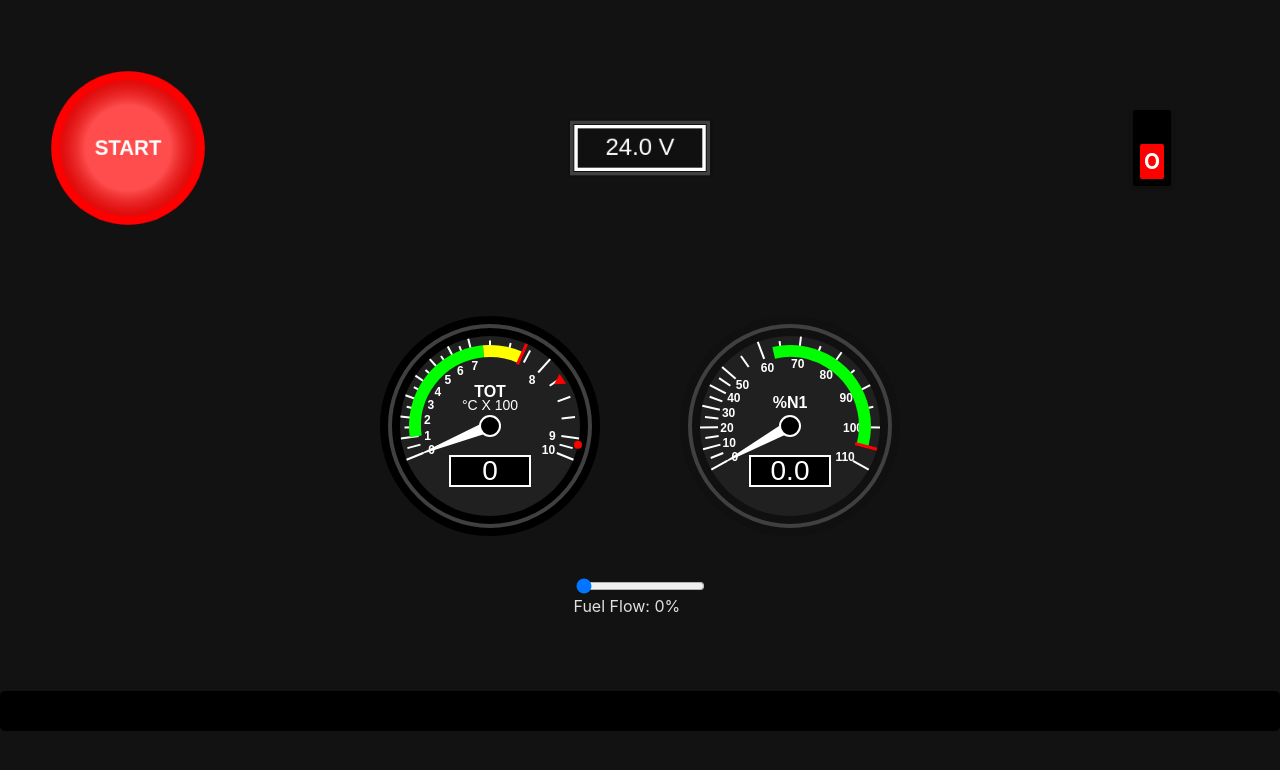
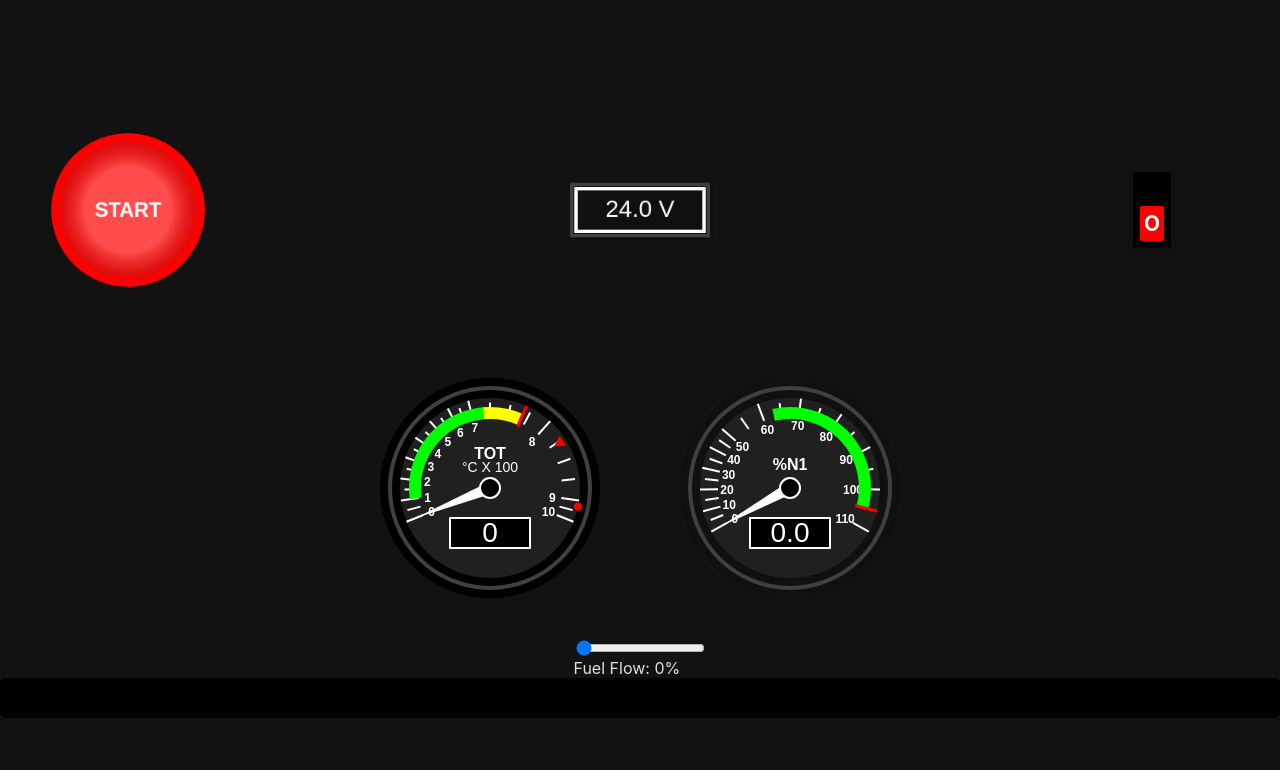
Before and after one commit to l3xcaliburr/helicopter-startup-app, a React (Create React App) app: page / in a window 1280 px wide. Shown: the top 770 px of the page. Built offline with nearby package versions, Linux system fonts and the light colour scheme.

Commit message:
Updated css

```diff
--- a/src/styles.css
+++ b/src/styles.css
@@ -48,7 +48,6 @@ canvas {
   display: flex;
   justify-content: center;
   align-items: center;
-  margin-bottom: 75px;
   width: 100%;
   box-sizing: border-box;
 }
@@ -57,7 +56,7 @@ canvas {
   display: flex;
   justify-content: center;
   align-items: center;
-  margin-bottom: 200px;
+
   width: 100%;
   box-sizing: border-box;
 }
```
